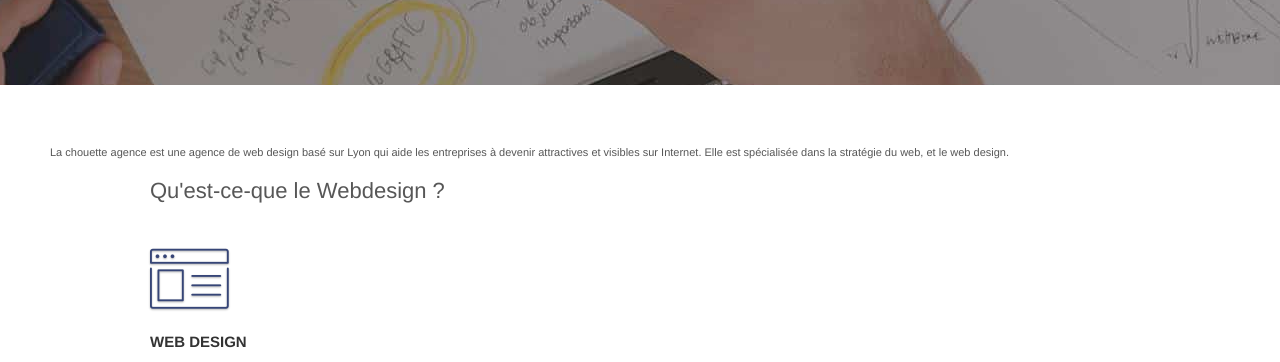
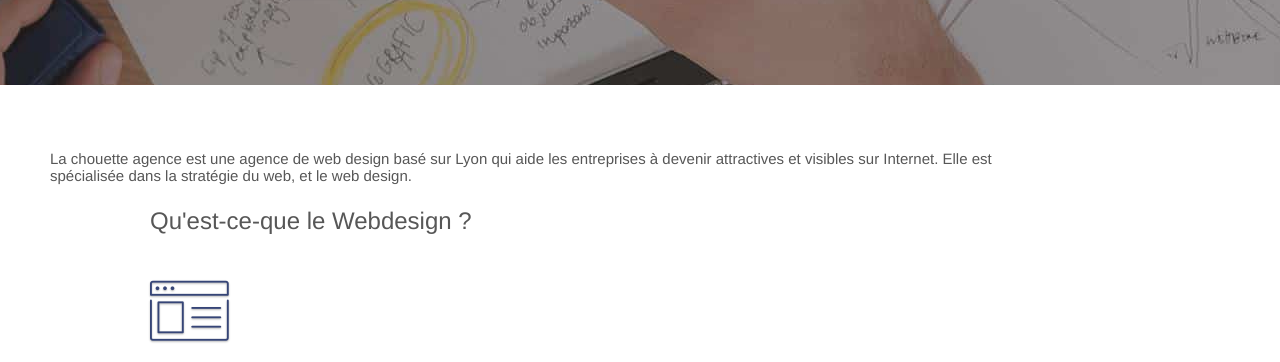
Before and after one commit to gwcch/dw-p4-1, a plain HTML site: page index.html in a window 1280 px wide. Shown: the part 430-792 px from the top of the page. Drawn offline with nearby package versions, Linux system fonts and the light colour scheme; some packages are replaced by stand-ins of ours; files that its build step writes are made by us from their sources; a script that the page names is missing.

Commit message:
Font-size

```diff
--- a/style.css
+++ b/style.css
@@ -671,7 +671,7 @@ a {
 }
 
 p {
-    font-size: 11px;
+    font-size: 15px;
 }
 
 .tight-width-whitespace {
@@ -699,12 +699,12 @@ p {
 }
 
 h2 {
-    font-size: 22px;
+    font-size: 24px;
     line-height: 1.4em;
 }
 
 h3 {
-    font-size: 15px;
+    font-size: 17px;
     text-transform: uppercase;
     font-weight: 700;
     color: #333333!important;
```
